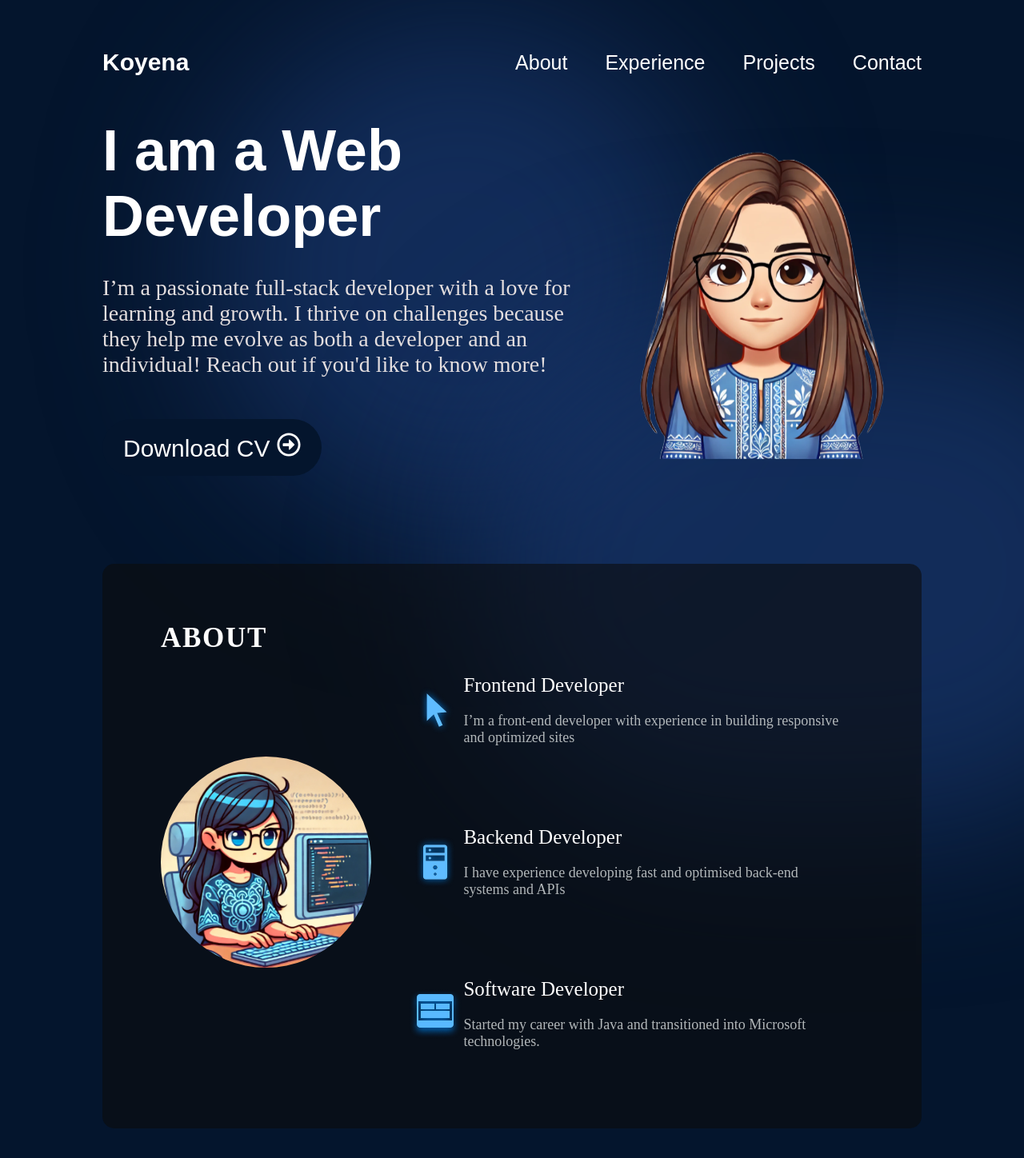
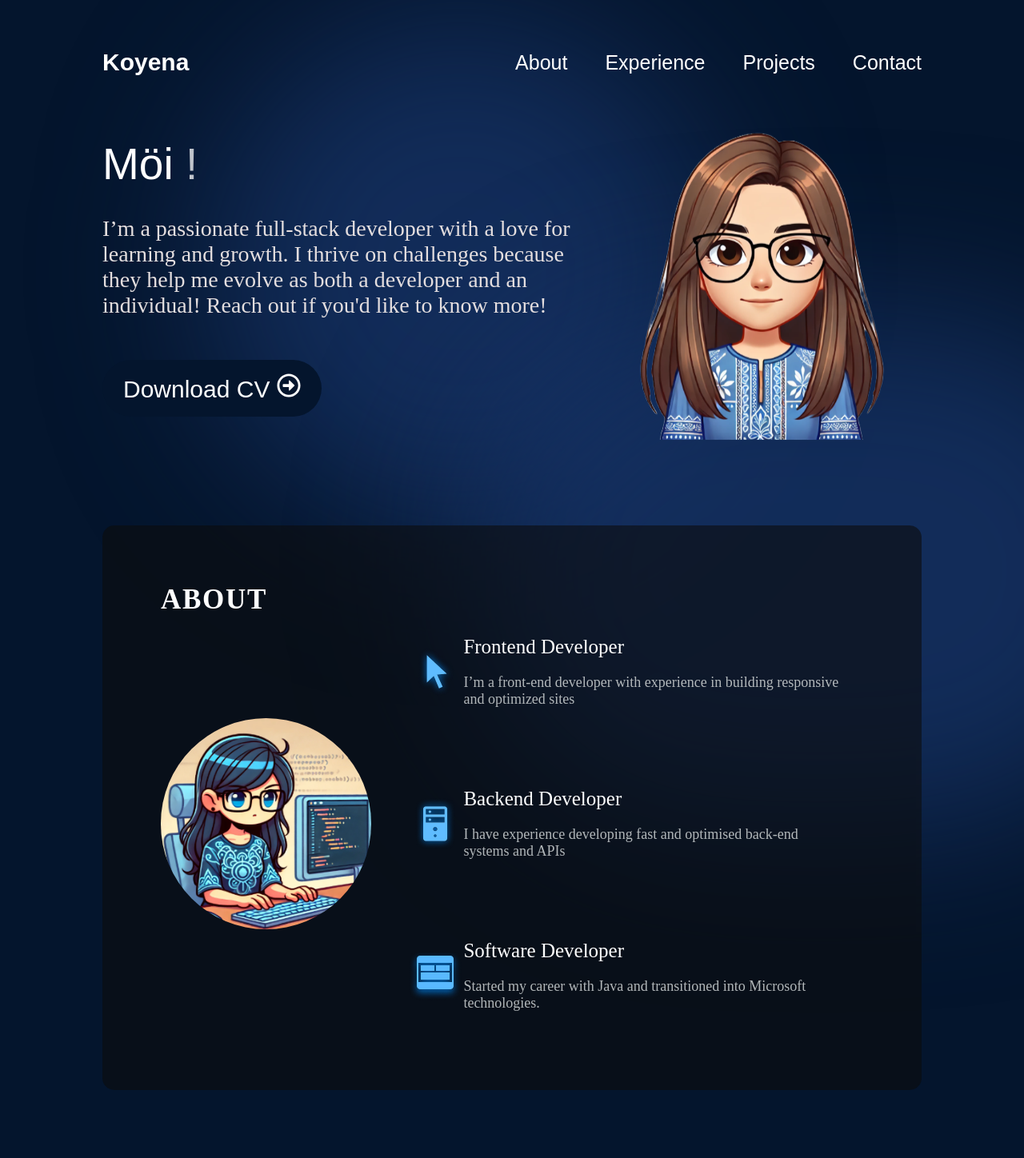
Before and after one commit to koyenadey/Portfolio, a React (Vite) app: page / in a window 1280 px wide. Shown: the top 1448 px of the page at 80% size. Built offline with nearby package versions, Linux system fonts and the light colour scheme; a web font is replaced by a local one.

Commit message:
Added few animations

```diff
--- a/package.json
+++ b/package.json
@@ -10,6 +10,7 @@
     "preview": "vite preview"
   },
   "dependencies": {
+    "framer-motion": "^11.11.9",
     "react": "^18.3.1",
     "react-dom": "^18.3.1",
     "react-icons": "^5.3.0",
--- a/src/features/About/About.tsx
+++ b/src/features/About/About.tsx
@@ -1,11 +1,20 @@
 import React from "react";
 import styles from "@features/About/About.module.css";
 import { getImgUrl } from "@utils/util";
+import { AnimatePresence, motion } from "framer-motion";
 
 export const About = () => {
   return (
-    <section className={styles.container} id="about">
+    <AnimatePresence>
+      <motion.section
+        initial={{ opacity: 0, y: 100 }}
+        whileInView={{ opacity: 1, y: 0 }}
+        transition={{ duration: 1 }}
+        className={styles.container}
+        id="about"
+      >
         <h2 className={styles.title}>About</h2>
+
         <div className={styles.content}>
           <img
             className={styles.aboutImg}
@@ -18,8 +27,8 @@ export const About = () => {
               <div>
                 <h3>Frontend Developer</h3>
                 <p>
-                I’m a front-end developer with experience in building responsive
-                and optimized sites
+                  I’m a front-end developer with experience in building
+                  responsive and optimized sites
                 </p>
               </div>
             </li>
@@ -28,8 +37,8 @@ export const About = () => {
               <div>
                 <h3>Backend Developer</h3>
                 <p>
-                I have experience developing fast and optimised back-end systems
-                and APIs
+                  I have experience developing fast and optimised back-end
+                  systems and APIs
                 </p>
               </div>
             </li>
@@ -45,6 +54,7 @@ export const About = () => {
             </li>
           </ul>
         </div>
-    </section>
+      </motion.section>
+    </AnimatePresence>
   );
 };
--- a/src/features/Contact/Contact.module.css
+++ b/src/features/Contact/Contact.module.css
@@ -73,7 +73,7 @@
 .subtitle {
   font-family: var(--font-radiocanada);
   color: var(--color-text);
-  font-size: 20px;
+  font-size: 24px;
   font-weight: 200;
   margin-top: 20px;
   margin-bottom: 20px;
@@ -86,6 +86,7 @@
   color: var(--color-text);
   padding: 10px 22px;
   border-radius: 10px;
+  font-size: 20px;
 }
 
 .footer {
@@ -109,3 +110,32 @@
   font-size: 18px;
   font-weight: 200;
 }
+
+@media screen and (max-width: 800px) {
+  .title {
+    font-size: 35px;
+    font-weight: 400;
+  }
+
+  .subtitle {
+    font-size: 16px;
+    font-weight: 100;
+    text-align: center;
+  }
+
+  .mailBtn {
+    font-size: 12px;
+    padding: 5px 15px;
+    border-radius: 5px;
+  }
+
+  .link {
+    height: 20px;
+    width: 20px;
+  }
+
+  .copyright {
+    font-size: 12px;
+    font-weight: 200;
+  }
+}
--- a/src/features/Contact/Contact.tsx
+++ b/src/features/Contact/Contact.tsx
@@ -19,7 +19,7 @@ export const Contact = () => {
           Reach out to me and lets find a solution together!
         </p>
         <a className={styles.mailBtn} href={`mailto:${email}`}>
-          Email Me <CiMail size={15} />
+          Email Me <CiMail />
         </a>
       </div>
       <div className={styles.footer}>
--- a/src/features/Experience/Experience.tsx
+++ b/src/features/Experience/Experience.tsx
@@ -4,6 +4,7 @@ import historyData from "../../data/history.json";
 import { getImgUrl } from "@utils/util";
 import { skillsType, historyType } from "@common/type";
 import styles from "@features/Experience/Experience.module.css";
+import { AnimatePresence, motion } from "framer-motion";
 
 export const Experience = () => {
   const skills: skillsType[] = skillsData;
@@ -24,6 +25,7 @@ export const Experience = () => {
             );
           })}
         </div>
+
         <ul className={styles.history}>
           {history.map((historyItem, id) => {
             return (
--- a/src/features/Hero/Hero.module.css
+++ b/src/features/Hero/Hero.module.css
@@ -20,8 +20,8 @@
 }
 
 .title {
-  font-size: 72px;
-  font-weight: 700;
+  font-size: 55px;
+  font-weight: 500;
   font-family: var(--font-radiocanada);
   margin-bottom: 33px;
   background: linear-gradient(
@@ -102,7 +102,6 @@
 
 @media screen and (max-width: 800px) {
   .container {
-    /* border: 3px solid green; */
     flex-direction: column-reverse;
   }
 
@@ -115,8 +114,8 @@
   }
 
   .title {
-    margin-top: 20px;
-    font-size: 55px;
+    margin-top: 50px;
+    font-size: 35px;
     font-weight: 600px;
   }
   .content {
--- a/src/features/Hero/Hero.tsx
+++ b/src/features/Hero/Hero.tsx
@@ -3,6 +3,7 @@ import styles from "@features/Hero/Hero.module.css";
 import { getImgUrl } from "@utils/util";
 import Typewriter from "typewriter-effect";
 import { FaRegArrowAltCircleRight } from "react-icons/fa";
+import { AnimatePresence, motion } from "framer-motion";
 
 export const Hero = () => {
   const options = {
@@ -19,22 +20,35 @@ export const Hero = () => {
             options={options}
             onInit={(typewriter) => {
               typewriter
-                .typeString("Hi, I'm <br/>")
-                .typeString("Koyena")
+                .typeString("Hi !")
                 .pauseFor(1000)
                 .deleteAll()
-                .typeString("I am a Web Developer")
+                .typeString("I'm Koyena")
                 .pauseFor(1000)
+                .deleteAll()
+                .typeString("Möi !")
+                .pauseFor(1000)
+                .deleteAll()
+                .typeString("mä oon Kojena")
+                .pauseFor(2000)
                 .deleteAll()
                 .start();
             }}
           />
         </h1>
-        <p className={styles.about}>
-          I’m a passionate full-stack developer with a love for learning and
-          growth. I thrive on challenges because they help me evolve as both a
-          developer and an individual! Reach out if you'd like to know more!
-        </p>
+        <AnimatePresence>
+          <motion.p
+            initial={{ x: "-100%" }}
+            whileInView={{ x: 0 }}
+            exit={{ x: "100%" }}
+            transition={{ duration: 2 }}
+            className={styles.about}
+          >
+            I’m a passionate full-stack developer with a love for learning and
+            growth. I thrive on challenges because they help me evolve as both a
+            developer and an individual! Reach out if you'd like to know more!
+          </motion.p>
+        </AnimatePresence>
         <a className={styles.contactBtn} href="#">
           Download CV <FaRegArrowAltCircleRight />
         </a>
--- a/src/features/Projects/Projects.tsx
+++ b/src/features/Projects/Projects.tsx
@@ -3,17 +3,27 @@ import projectData from "../../data/projects.json";
 import { projectType } from "@common/type";
 import { ProjectCard } from "@features/Projects/ProjectCard";
 import styles from "@features/Projects/Projects.module.css";
+import { AnimatePresence, motion } from "framer-motion";
 
 export const Projects = () => {
   const projects = projectData as projectType[];
   return (
-    <section id="projects" className={styles.container}>
+    <AnimatePresence>
+      <motion.section
+        initial={{ opacity: 0, y: 0 }}
+        whileInView={{ opacity: 1, y: 100 }}
+        exit={{ opacity: 0, y: 0 }}
+        transition={{ duration: 1 }}
+        id="projects"
+        className={styles.container}
+      >
         <h2 className={styles.title}>Projects</h2>
         <div className={styles.project}>
           {projects.map((project, id) => (
             <ProjectCard key={id} project={project} />
           ))}
         </div>
-    </section>
+      </motion.section>
+    </AnimatePresence>
   );
 };
```
Also changed, not shown: 1 other file (tests, documents, lock files or other folders). Lines whose indentation alone changed are shown as unchanged.
